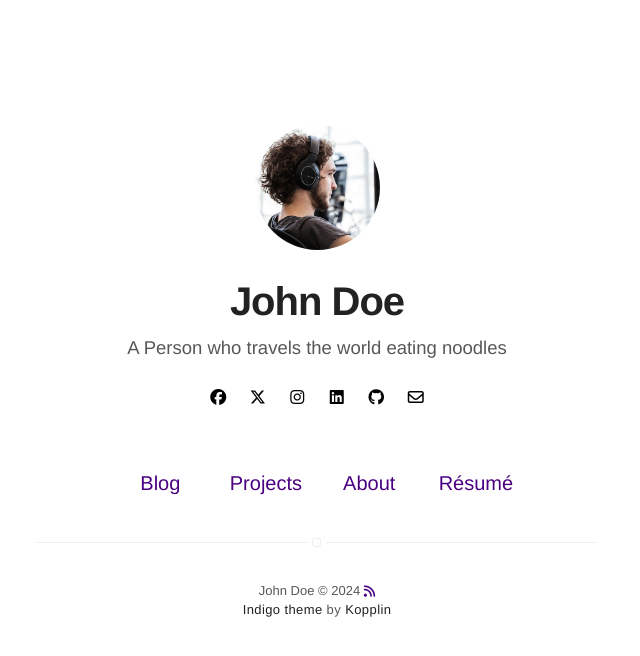
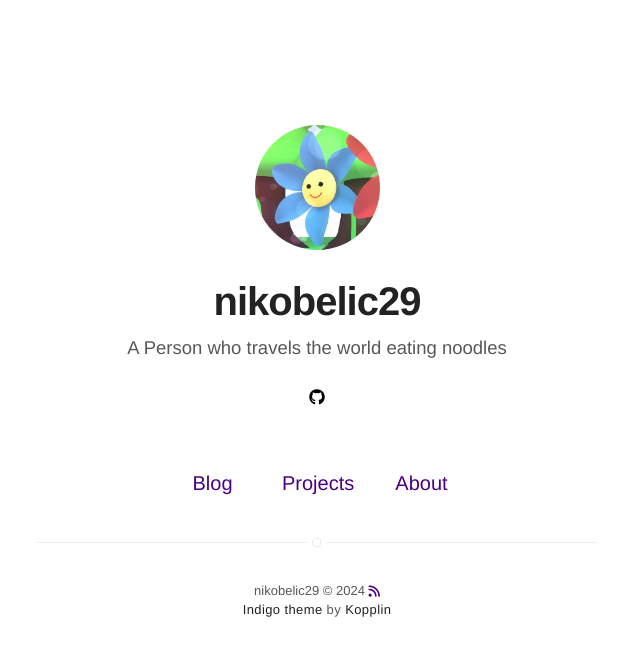
Before and after one commit to M0rtale/M0rtale.github.io, a Jekyll site: the page built from index.html, in a window 1280 px wide. Shown: the top 656 px of the page, without its empty margins (323-963 px from the left). Built offline with Jekyll 4.4.1, drawn with Linux system fonts in a browser that asks for light colours; nearby versions of some CDN libraries; some of the changed lines change nothing that is shown.

Commit message:
add some stuff

```diff
--- a/_config.yml
+++ b/_config.yml
@@ -1,5 +1,5 @@
 # main text of home
-title: John Doe
+title: nikobelic29
 bio: A Person who travels the world eating noodles
 
 # twitter summary info
@@ -12,15 +12,15 @@ picture: assets/images/profile.jpg
 
 # your site color theme, true for dark theme,
 # false to light theme, auto to switch with system.
-dark-theme: auto
+dark-theme: false
 
 # If you want to include your resume, set to true
 # and specify source (external or local).
-resume: true
+resume: false
 resume-external: true
 resume-url: https://google.com/?q=my+resume
 
-url: https://sergiokopplin.github.io/indigo
+url: https://m0rtale.github.io/
 # your url: https://USERNAME.github.io
 
 permalink: /:title/
@@ -34,12 +34,12 @@ disqus:
   categories: [blog, project] # only show disqus for posts that have these categories
 
 # if you don't have any of social below, comment the line
-facebook: myfacebook
-twitter: mytwitter
-instagram: myinstagram
-linkedin: mylinkedin
-github: mygithub
-email: myemail@gmail.com
+#facebook: myfacebook
+#twitter: mytwitter
+#instagram: myinstagram
+#linkedin: mylinkedin
+github: m0rtale
+#email: myemail@gmail.com
 
 authors:
   johndoe:
```
Also changed, not shown: assets/images/profile.jpg.
